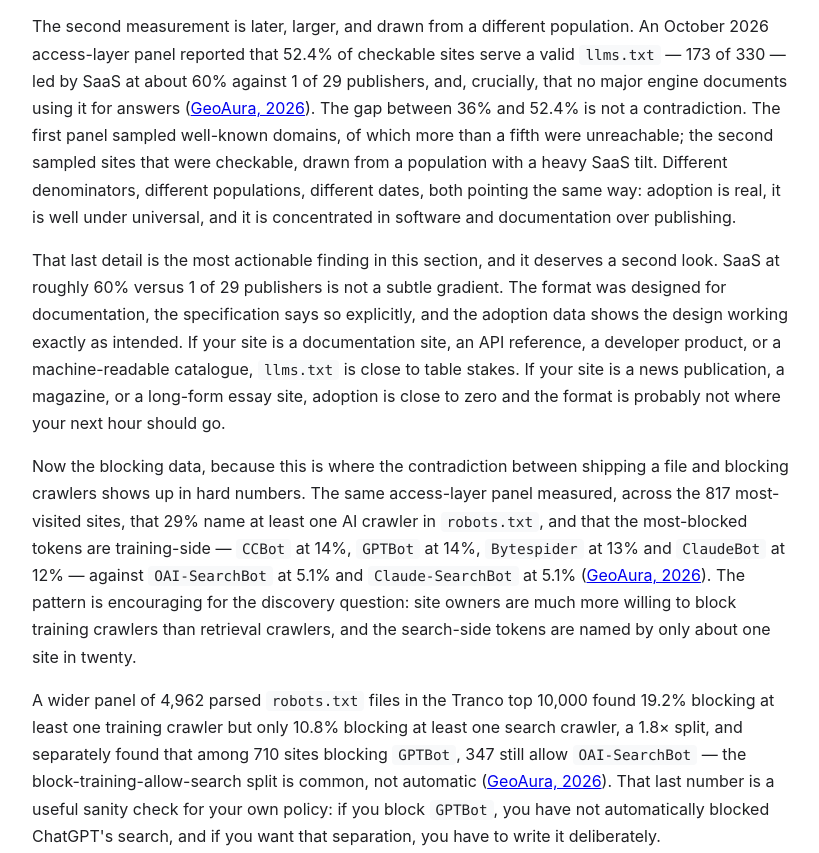
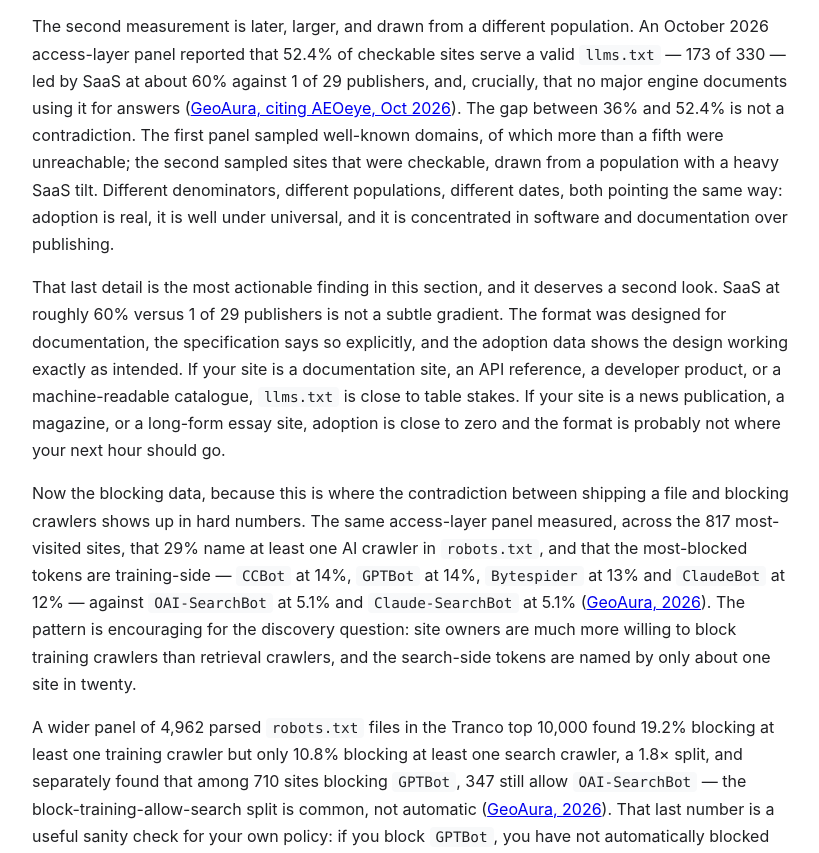
Before and after one commit to zailongagentmain-cyber/longyaren-portfolio, a plain HTML site: page llms-txt-ai-crawler-discovery-2026.html in a window 1280 px wide. Shown: the part 9435-10288 px from the top of the page, without its empty margins (228-1047 px from the left). Drawn offline with Linux system fonts and the light colour scheme.

Commit message:
fix: move mid-sentence attributions to sentence end; add AEOeye tier to 52.4% attribution

```diff
--- a/llms-txt-ai-crawler-discovery-2026.html
+++ b/llms-txt-ai-crawler-discovery-2026.html
@@ -381,7 +381,7 @@ Optional details go here
 
 <p>The first is a September 2026 probe of well-known domains. The exact finding: <em>"A 1 September 2026 probe of 95 well-known domains (84 reachable) found a median text-to-HTML ratio of just 2.4%, only 36% serving a valid llms.txt, and 17% blocking PerplexityBot at the root versus 6% blocking OAI-SearchBot"</em> (<a href="https://geoaura.world/blog/what-is-geo-generative-engine-optimization" rel="nofollow noopener" target="_blank">GeoAura, 2026</a>). Three things in that single sentence matter. First, the population: 95 well-known domains, of which 84 were reachable — so the 36% is a share of the reachable set, not of the 95. Second, the "valid" qualifier: a file that exists but does not conform is not counted, which is why the 36% figure is a lower bound on the file's mere presence. Third, and most usefully, the median text-to-HTML ratio of 2.4%. That number is the real story in the sentence, and it is the strongest possible argument for the <code>llms.txt</code> format: across a sample of prominent sites, the overwhelming majority of the HTML that a crawler downloads is not text content. This is the parsing cost the file was designed to avoid, measured.</p>
 
-<p>The second measurement is later, larger, and drawn from a different population. An October 2026 access-layer panel reported that 52.4% of checkable sites serve a valid <code>llms.txt</code> — 173 of 330 — led by SaaS at about 60% against 1 of 29 publishers, and, crucially, that no major engine documents using it for answers (<a href="https://geoaura.world/blog/geo-statistics-latest-data" rel="nofollow noopener" target="_blank">GeoAura, 2026</a>). The gap between 36% and 52.4% is not a contradiction. The first panel sampled well-known domains, of which more than a fifth were unreachable; the second sampled sites that were checkable, drawn from a population with a heavy SaaS tilt. Different denominators, different populations, different dates, both pointing the same way: adoption is real, it is well under universal, and it is concentrated in software and documentation over publishing.</p>
+<p>The second measurement is later, larger, and drawn from a different population. An October 2026 access-layer panel reported that 52.4% of checkable sites serve a valid <code>llms.txt</code> — 173 of 330 — led by SaaS at about 60% against 1 of 29 publishers, and, crucially, that no major engine documents using it for answers (<a href="https://geoaura.world/blog/geo-statistics-latest-data" rel="nofollow noopener" target="_blank">GeoAura, citing AEOeye, Oct 2026</a>). The gap between 36% and 52.4% is not a contradiction. The first panel sampled well-known domains, of which more than a fifth were unreachable; the second sampled sites that were checkable, drawn from a population with a heavy SaaS tilt. Different denominators, different populations, different dates, both pointing the same way: adoption is real, it is well under universal, and it is concentrated in software and documentation over publishing.</p>
 
 <p>That last detail is the most actionable finding in this section, and it deserves a second look. SaaS at roughly 60% versus 1 of 29 publishers is not a subtle gradient. The format was designed for documentation, the specification says so explicitly, and the adoption data shows the design working exactly as intended. If your site is a documentation site, an API reference, a developer product, or a machine-readable catalogue, <code>llms.txt</code> is close to table stakes. If your site is a news publication, a magazine, or a long-form essay site, adoption is close to zero and the format is probably not where your next hour should go.</p>
 
@@ -665,7 +665,7 @@ curl -sS https://example.com/robots.txt | grep -nE 'Disallow: /llms\.txt|Disallo
     <p>A: The available large-sample evidence says no, and you should plan accordingly. A study of roughly 300,000 domains found zero correlation between <code>llms.txt</code> and AI citations, and a separate 37,894-domain study reported no measurable citation lift, which is why the conclusion drawn from the two together was that machine access matters and the file itself does not (<a href="https://somethinginc.com/blog/ai-citations-evidence-review-2026" rel="nofollow noopener" target="_blank">Something Inc, 2026</a>). No major engine publicly documents using it for answers either (<a href="https://geoaura.world/blog/geo-statistics-latest-data" rel="nofollow noopener" target="_blank">GeoAura, 2026</a>). What the file can plausibly do is lower the cost of a machine finding your best pages, which is a different claim and a smaller one. If someone has told you the file lifts citations, ask them for the sample size, the control group and the measurement window — and note that the two studies above had hundreds of thousands of domains in them.</p>
 
     <h3>Q: How many sites actually have an llms.txt in 2026?</h3>
-    <p>A: It depends entirely on the population you measure, which is why you should be suspicious of any single number. A probe of 95 well-known domains, 84 of them reachable, found 36% serving a valid <code>llms.txt</code> (<a href="https://geoaura.world/blog/what-is-geo-generative-engine-optimization" rel="nofollow noopener" target="_blank">GeoAura, 2026</a>). A later panel of 330 checkable sites found 52.4% — 173 of 330 — with SaaS at about 60% against 1 of 29 publishers (<a href="https://geoaura.world/blog/geo-statistics-latest-data" rel="nofollow noopener" target="_blank">GeoAura, 2026</a>). And the specification itself says thousands of sites publish one, with documentation platforms generating them automatically (<a href="https://llmstxt.org/changes.html" rel="nofollow noopener" target="_blank">llms-txt, 2026</a>). The honest summary is: adoption is real, it is well short of universal, and it is heavily concentrated in software and documentation.</p>
+    <p>A: It depends entirely on the population you measure, which is why you should be suspicious of any single number. A probe of 95 well-known domains, 84 of them reachable, found 36% serving a valid <code>llms.txt</code> (<a href="https://geoaura.world/blog/what-is-geo-generative-engine-optimization" rel="nofollow noopener" target="_blank">GeoAura, 2026</a>). A later panel of 330 checkable sites found 52.4% — 173 of 330 — with SaaS at about 60% against 1 of 29 publishers (<a href="https://geoaura.world/blog/geo-statistics-latest-data" rel="nofollow noopener" target="_blank">GeoAura, citing AEOeye, Oct 2026</a>). And the specification itself says thousands of sites publish one, with documentation platforms generating them automatically (<a href="https://llmstxt.org/changes.html" rel="nofollow noopener" target="_blank">llms-txt, 2026</a>). The honest summary is: adoption is real, it is well short of universal, and it is heavily concentrated in software and documentation.</p>
 
     <h3>Q: Is llms.txt a replacement for robots.txt or for my sitemap?</h3>
     <p>A: No, and it is a different kind of artefact from both. <code>robots.txt</code> is a permission contract evaluated before anything is fetched. <code>sitemap.xml</code> is a completeness contract listing every indexable URL. <code>llms.txt</code> is a curation contract naming the small set of pages that answer your site's questions, and the specification describes it explicitly as a curated overview that coexists with sitemaps rather than replacing them (<a href="https://llmstxt.org/" rel="nofollow noopener" target="_blank">llms-txt, 2026</a>). Treating the three as alternatives is the most common category error in this area, and it usually produces a file that lists 400 URLs because someone confused it with a sitemap.</p>
```
Also changed, not shown: geo-citation-tracking-2026.html (+1 -1 lines), march-2026-core-update.html (+2 -2 lines).
